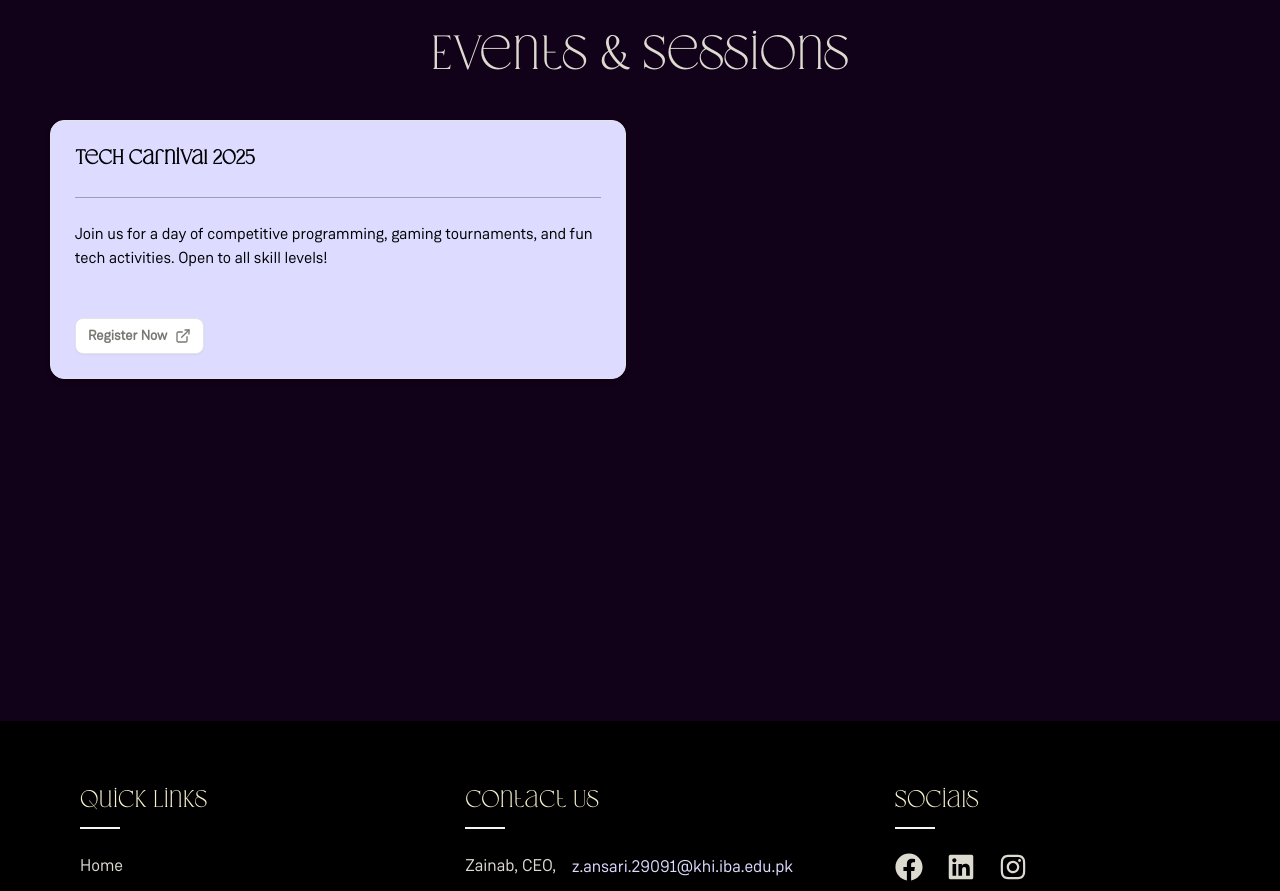
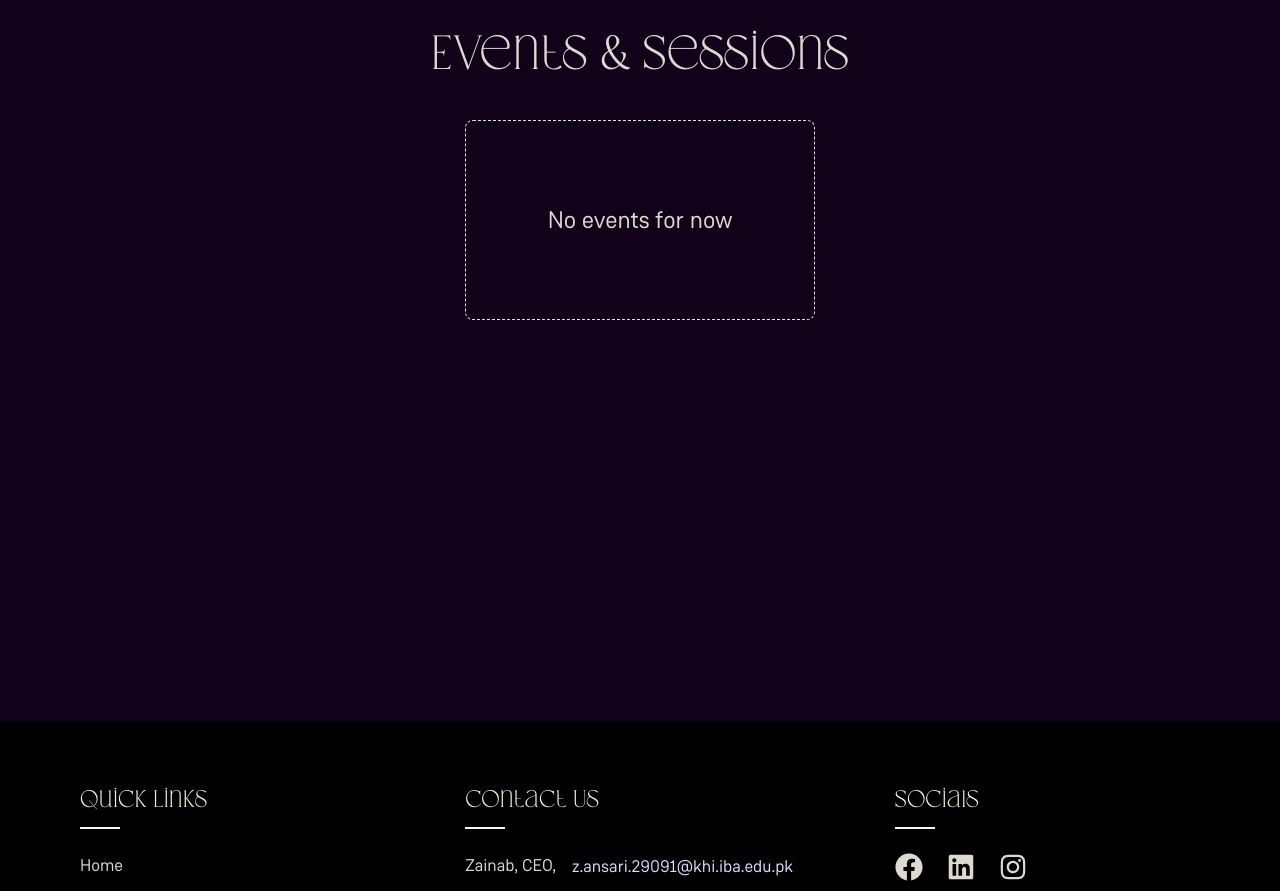
Before and after one commit to css-iba/css-website, a Next.js app: page /Codex in a window 1280 px wide. Shown: the part 3640-4531 px from the top of the page. Built offline with nearby package versions, Linux system fonts and the light colour scheme.

Commit message:
Update constants.tsx

```diff
--- a/app/Codex/constants.tsx
+++ b/app/Codex/constants.tsx
@@ -25,12 +25,12 @@ interface Resource {
 }
 
 const events: Events[] = [
-  {
-    name: "Tech Carnival 2025",
-    detail: "Join us for a day of competitive programming, gaming tournaments, and fun tech activities. Open to all skill levels!",
-    link: "/Codex/TechCarnival",
-    link_text: "Register Now"
-  }
+//   {
+//     name: "Tech Carnival 2025",
+//     detail: "Join us for a day of competitive programming, gaming tournaments, and fun tech activities. Open to all skill levels!",
+//     link: "/Codex/TechCarnival",
+//     link_text: "Register Now"
+//   }
 ];
 
 const data: Data[] = [
```
